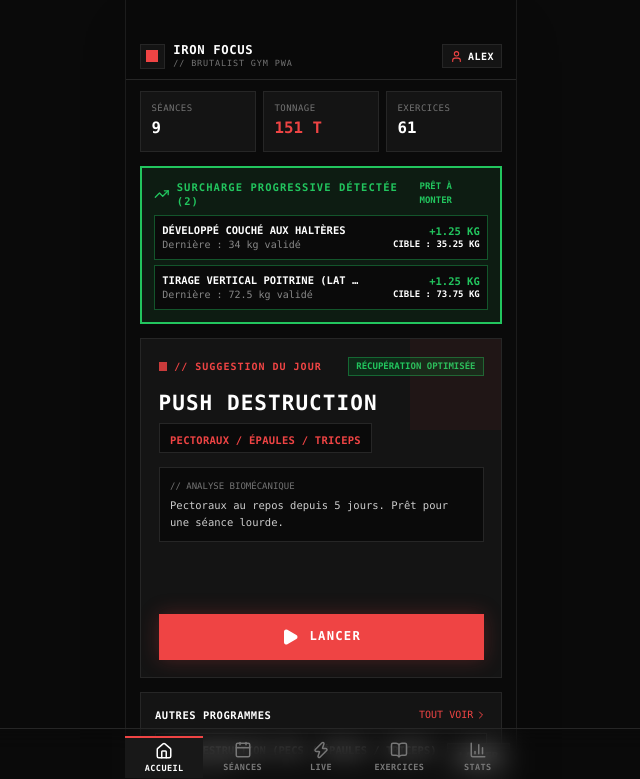
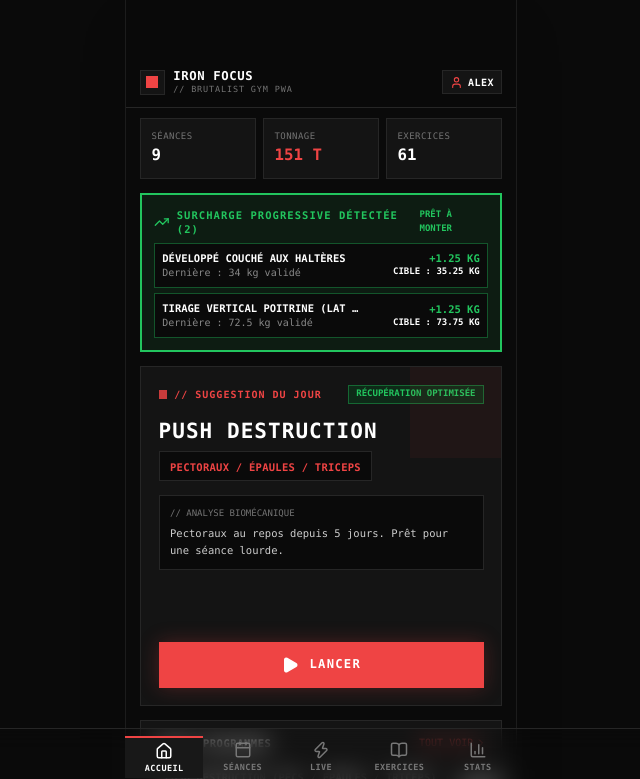
Before and after one commit to WilliamLotz/iron-focus-pwa, a React (Vite) app: page / in a window 1280 px wide. Shown: the top 779 px of the page, without its empty margins (319-959 px from the left). Built offline with nearby package versions, Linux system fonts and the light colour scheme.

Commit message:
fix(header): Increase top padding to ~70px to clear notch and dynamic island

```diff
--- a/src/components/Header.jsx
+++ b/src/components/Header.jsx
@@ -14,7 +14,7 @@ export default function Header({ currentUser, onOpenAuthModal, activeSession, on
   };
 
   return (
-    <header className="sticky top-0 z-40 bg-[#0A0A0A]/95 backdrop-blur-md border-b border-[#262626] px-4 pt-[max(44px,env(safe-area-inset-top,44px))] pb-3">
+    <header className="sticky top-0 z-40 bg-[#0A0A0A]/95 backdrop-blur-md border-b border-[#262626] px-4 pt-[calc(max(56px,env(safe-area-inset-top,56px))+14px)] pb-3.5">
       <div className="max-w-md mx-auto flex items-center justify-between">
         <div className="flex items-center gap-2.5">
           <div className="w-7 h-7 bg-[#141414] border border-[#262626] flex items-center justify-center">
--- a/src/views/LiveView.jsx
+++ b/src/views/LiveView.jsx
@@ -244,7 +244,7 @@ export default function LiveView({
   return (
     <div className="space-y-3 pb-40">
       {/* EN-TÊTE COMPACT ÉPURÉ DU MODE CONCENTRATION LIVE */}
-      <div className="sticky top-[calc(max(44px,env(safe-area-inset-top,44px))+48px)] z-30 bg-[#0A0A0A] border-b border-[#262626] px-3 py-1.5 shadow-md">
+      <div className="sticky top-[calc(max(56px,env(safe-area-inset-top,56px))+66px)] z-30 bg-[#0A0A0A] border-b border-[#262626] px-3 py-1.5 shadow-md">
         <div className="flex items-center justify-between gap-2">
           <div className="flex items-center gap-2 truncate">
             <span className="text-[9px] font-mono text-[#EF4444] uppercase tracking-widest font-black flex-shrink-0">
```
